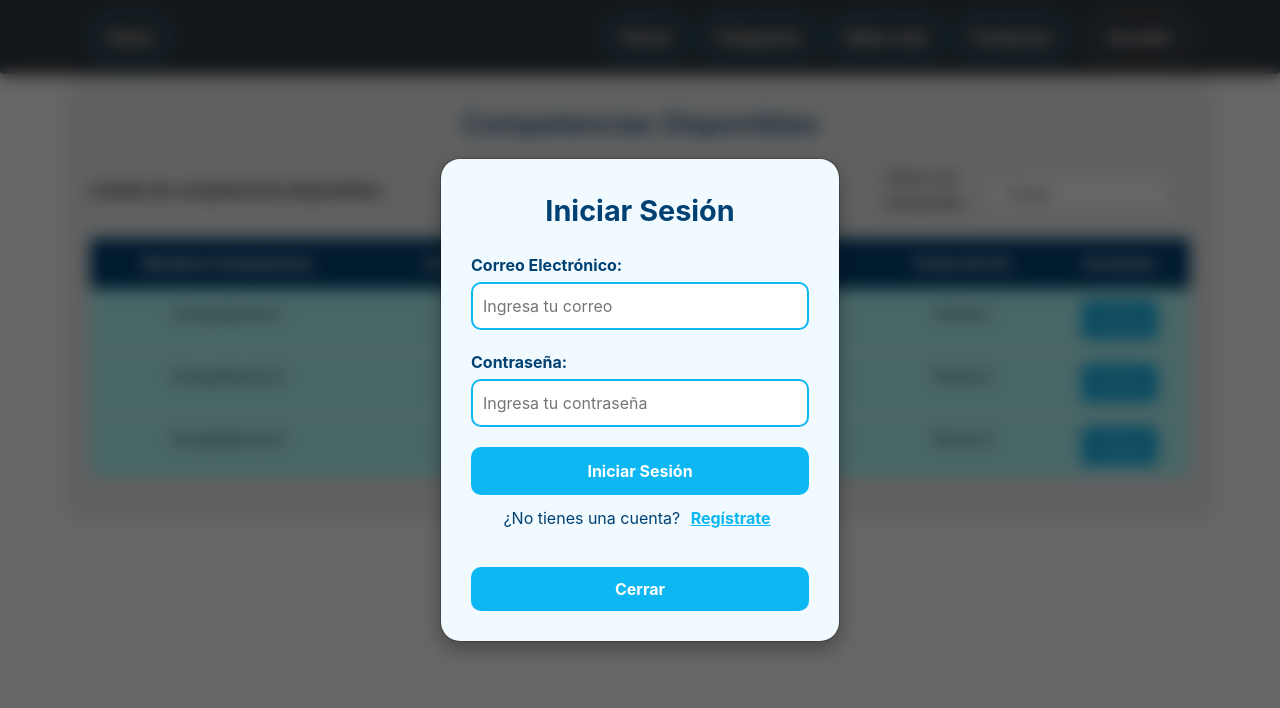
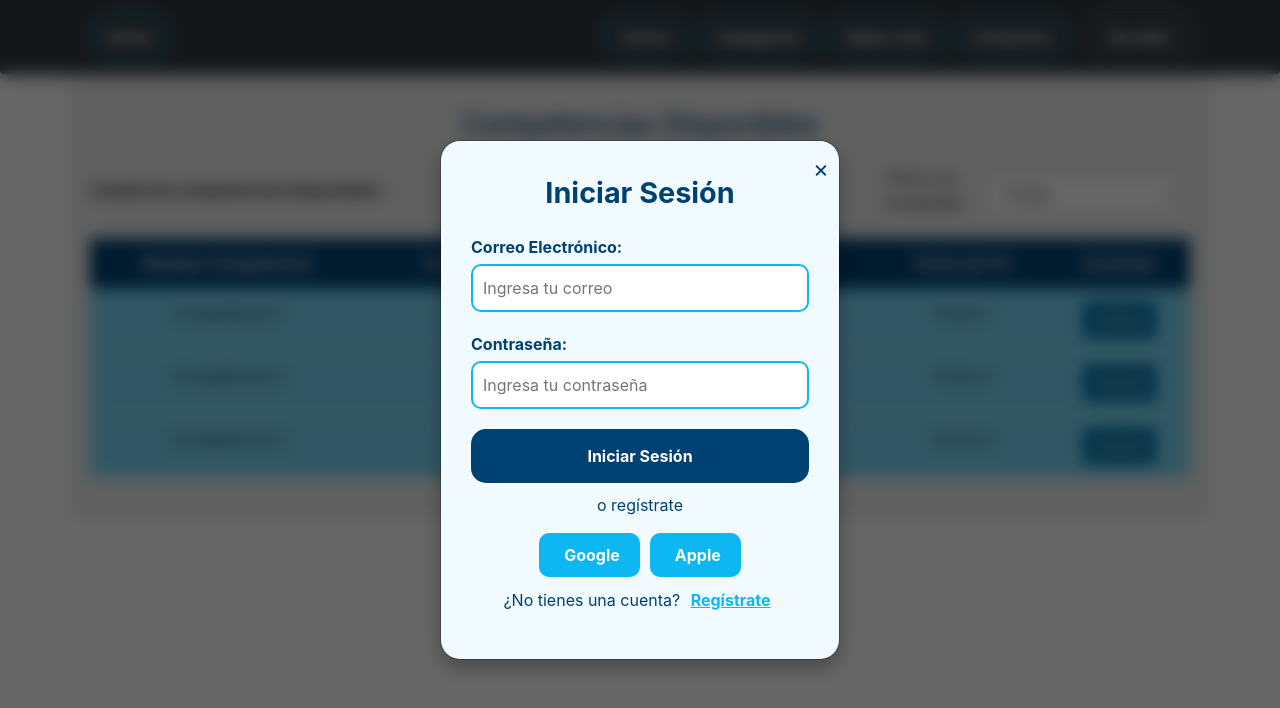
Before and after one commit to AntonioABZ55/App_Comp_Prov, a Vue app in the folder Client_App/Frontend/: page /competencias in a window 1280 px wide. Both pictures are taken after a click on the button "Acceder". Shown: the top 708 px of the page. Built offline with nearby package versions, Linux system fonts and the light colour scheme.

Commit message:
vemosssss

```diff
--- a/Client_App/Frontend/src/components/Navbar.vue
+++ b/Client_App/Frontend/src/components/Navbar.vue
@@ -52,6 +52,7 @@
     <!-- Modal de Acceso -->
     <div v-if="showModal" class="modal-overlay" @click.self="closeModal">
       <div class="modal-content">
+        <span class="close-modal" @click="closeModal">&times;</span>
         <h2 class="modal-title">{{ isLogin ? "Iniciar Sesión" : "Registrarse" }}</h2>
         <form v-if="isLogin">
           <label for="email">Correo Electrónico:</label>
@@ -59,6 +60,15 @@
           <label for="password">Contraseña:</label>
           <input type="password" id="password" placeholder="Ingresa tu contraseña" required />
           <button type="submit" class="btn-submit">Iniciar Sesión</button>
+          <p class="switch-text">o regístrate</p>
+          <div class="social-buttons">
+            <button class="btn-social btn-google">
+              <i class="fab fa-google"></i> Google
+            </button>
+            <button class="btn-social btn-apple">
+              <i class="fab fa-apple"></i> Apple
+            </button>
+          </div>
           <p class="switch-text">
             ¿No tienes una cuenta?
             <button @click="toggleLogin" class="btn-switch">Regístrate</button>
@@ -71,24 +81,29 @@
           <input type="password" id="new-password" placeholder="Crea tu contraseña" required />
           <label for="confirm-password">Confirmar Contraseña:</label>
           <input type="password" id="confirm-password" placeholder="Repite tu contraseña" required />
+          <label for="role">Selecciona tu rol:</label>
+          <select id="role" required>
+            <option value="proveedor">Proveedor</option>
+            <option value="cliente">Cliente</option>
+          </select>
           <button type="submit" class="btn-register">Crear Cuenta</button>
           <p class="switch-text">
             ¿Ya tienes una cuenta?
             <button @click="toggleLogin" class="btn-switch">Inicia Sesión</button>
           </p>
         </form>
-        <button class="btn-close" @click="closeModal">Cerrar</button>
       </div>
     </div>
   </nav>
 </template>
 
+
 <script>
 export default {
   data() {
     return {
-      showModal: false, // Estado del modal
-      isLogin: true, // Alterna entre iniciar sesión y registrarse
+      showModal: false,
+      isLogin: true,
     };
   },
   methods: {
@@ -96,7 +111,7 @@ export default {
       this.showModal = false;
     },
     toggleLogin() {
-      this.isLogin = !this.isLogin; // Cambia entre login y registro
+      this.isLogin = !this.isLogin;
     },
   },
 };
@@ -152,6 +167,16 @@ export default {
   max-width: 400px;
   box-shadow: 0 8px 20px rgba(0, 0, 0, 0.3);
   animation: fadeIn 0.3s ease-in-out;
+  position: relative;
+}
+
+.close-modal {
+  position: absolute;
+  top: 10px;
+  right: 10px;
+  font-size: 24px;
+  color: #004173;
+  cursor: pointer;
 }
 
 .modal-title {
@@ -169,7 +194,8 @@ export default {
   color: #004173;
 }
 
-.modal-content input {
+.modal-content input,
+.modal-content select {
   width: 100%;
   padding: 10px;
   margin-bottom: 20px;
@@ -179,11 +205,11 @@ export default {
 
 .btn-submit {
   width: 100%;
-  padding: 12px;
-  background-color: #0cb7f2;
+  padding: 15px;
+  background-color: #004173;
   color: white;
   border: none;
-  border-radius: 10px;
+  border-radius: 15px;
   font-weight: bold;
   cursor: pointer;
   font-size: 1rem;
@@ -191,18 +217,19 @@ export default {
 }
 
 .btn-submit:hover {
-  background-color: #0979b0; /* Azul más oscuro */
+  background-color: #0cb7f2;
+  transform: scale(1.05);
 }
 
 .btn-register {
   width: 100%;
   padding: 15px;
-  background-color: #004173; /* Azul oscuro */
+  background-color: #004173;
   color: white;
   border: none;
   border-radius: 15px;
   font-weight: bold;
-  font-size: 1.2rem;
+  font-size: 1rem;
   margin-top: 10px;
   cursor: pointer;
   transition: all 0.3s ease-in-out;
@@ -226,6 +253,36 @@ export default {
   text-align: center;
   margin-top: 10px;
   color: #004173;
+}
+
+.social-buttons {
+  display: flex;
+  justify-content: center;
+  gap: 10px;
+  margin-top: 10px;
+}
+
+.btn-social {
+  display: flex;
+  align-items: center;
+  justify-content: center;
+  padding: 10px 20px;
+  background-color: #0cb7f2;
+  color: white;
+  border: none;
+  border-radius: 10px;
+  font-weight: bold;
+  cursor: pointer;
+  transition: all 0.3s ease-in-out;
+}
+
+.btn-social i {
+  margin-right: 5px;
+}
+
+.btn-social:hover {
+  background-color: #0979b0;
+  transform: scale(1.05);
 }
 
 .btn-close {
--- a/Client_App/Frontend/src/views/Competencias.vue
+++ b/Client_App/Frontend/src/views/Competencias.vue
@@ -73,9 +73,8 @@
               <div class="form-group">
                 <label for="competition-type">Tipo de Licitación</label>
                 <select class="form-control" id="competition-type" v-model="joinCompetition.type" required>
-                  <option value="tipo1">Tipo 1</option>
-                  <option value="tipo2">Tipo 2</option>
-                  <option value="tipo3">Tipo 3</option>
+                  <option value="tipo1">General</option>
+                  <option value="tipo2">Especial</option>
                 </select>
               </div>
               <div class="form-group">
@@ -166,7 +165,7 @@ header h1 {
 }
 
 .table td {
-  background-color: #B6FFFF;
+  background-color: #7cdaf9;
 }
 
 .table .thead-dark th {
@@ -175,19 +174,19 @@ header h1 {
 }
 
 .btn-success {
-  background-color: #0CB7F2;
+  background-color: #0979B0;
   border-color: #0CB7F2;
   transition: background-color 0.3s ease, border-color 0.3s ease;
 }
 
 .btn-success:hover {
-  background-color: #0979B0;
+  background-color: #0CB7F2;
   border-color: #0979B0;
 }
 
 .btn-success:hover {
-  background-color: #218838;
-  border-color: #1e7e34;
+  background-color: #0cb7f2;
+  border-color: #0cb7f2;
 }
 
 .btn-primary {
--- a/Client_App/Frontend/src/views/UserManagement.vue
+++ b/Client_App/Frontend/src/views/UserManagement.vue
@@ -37,7 +37,6 @@
           <option value="" selected>Filtros de búsqueda</option>
           <option value="activo">Activo</option>
           <option value="inactivo">Inactivo</option>
-          <option value="pendiente">Pendiente</option>
         </select>
       </div>
       <div class="card-body">
```
